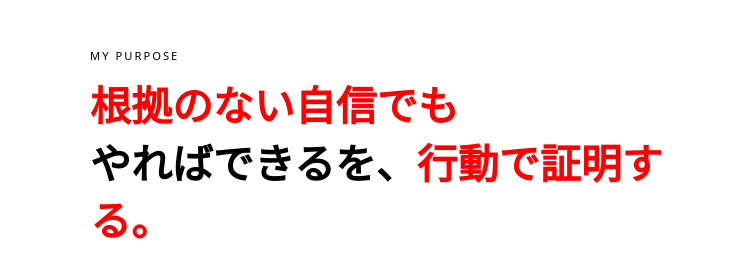
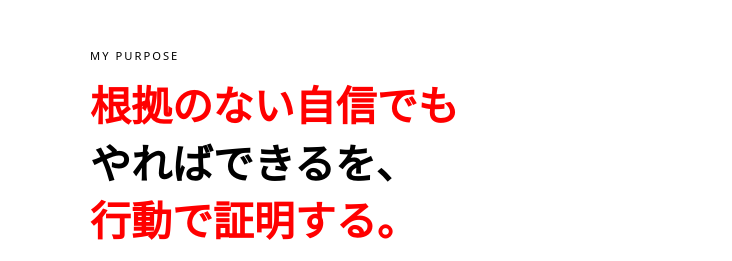
Before and after one commit to zyannkenn/portfori, a plain HTML site: page index.html in a window 1280 px wide. Shown: the top 261 px of the page, 0-732 px from the left. Drawn offline with Linux system fonts and the light colour scheme.

Commit message:
Add index.css and move styles to external file

```diff
--- a/index.css
+++ b/index.css
@@ -607,6 +607,14 @@
 
 .simple-intro-title span {
   color: #ff0000;
+  display: inline-block;
+  white-space: nowrap;
+}
+
+/* My Purpose：『行動で証明する。』は常に途中改行しない */
+.simple-intro-title .purpose-nowrap {
+  display: inline-block;
+  white-space: nowrap;
 }
 
 .simple-intro-body {
@@ -671,11 +679,6 @@
     line-height: 1.25;
   }
 
-  /* My Purpose：『行動で証明する。』が途中で改行されないようにする */
-  .simple-intro-title span {
-    display: inline-block;
-    white-space: nowrap;
-  }
 
   /* スマホでは nowrap を解除して横はみ出し（右側の余白/横スクロール）を防ぐ */
   .simple-intro .nowrap {
```
